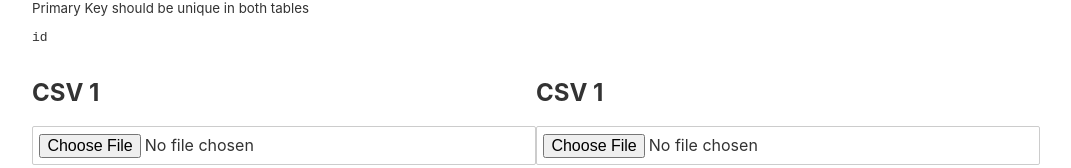
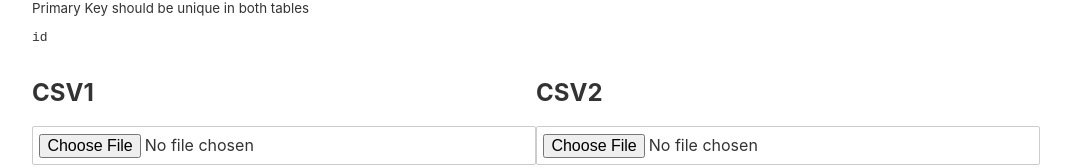
Before and after one commit to zerophin/csv-differences, a Svelte app: page / in a window 1280 px wide. Shown: the part 138-306 px from the top of the page, without its empty margins (104-1175 px from the left). Built offline with nearby package versions, Linux system fonts and the light colour scheme.

Commit message:
bug fix: updated accepted files

```diff
--- a/src/App.svelte
+++ b/src/App.svelte
@@ -71,8 +71,8 @@
 <PrimaryKeySelect bind:primaryKey bind:primaryKeyOptions/>
 <pre>{primaryKey}</pre>
 <div class="csv-inputs">
-    <TableInput bind:csv={csv1}/>
-    <TableInput bind:csv={csv2}/>
+    <TableInput bind:csv={csv1} inputName="CSV1"/>
+    <TableInput bind:csv={csv2} inputName="CSV2"/>
 </div>
 <br/>
 <Table diffs={diffs}/>
--- a/src/components/TableInput.svelte
+++ b/src/components/TableInput.svelte
@@ -1,6 +1,7 @@
 <script>
   import XLSX from 'xlsx';
 
+  export let inputName = ""
   export let csv = ''
   let file = '';
 
@@ -10,9 +11,7 @@
     reader.onload = function (e) {
       let workbook = XLSX.read(e.target.result);
       let sheetName = workbook.SheetNames[0];
-      console.log(workbook)
       csv = XLSX.utils.sheet_to_csv(workbook.Sheets[sheetName]);
-      /* DO SOMETHING WITH workbook HERE */
     };
     reader.readAsArrayBuffer(f);
   }
@@ -20,9 +19,9 @@
 
 <div class="textarea-group">
     <h2>
-        CSV 1
+        {inputName}
     </h2>
-    <input type="file" on:change={handleFile}/>
+    <input type="file" accept=".xlsx, .xls, .csv" on:change={handleFile}/>
     <textarea bind:value={csv}></textarea>
 </div>
 
```
